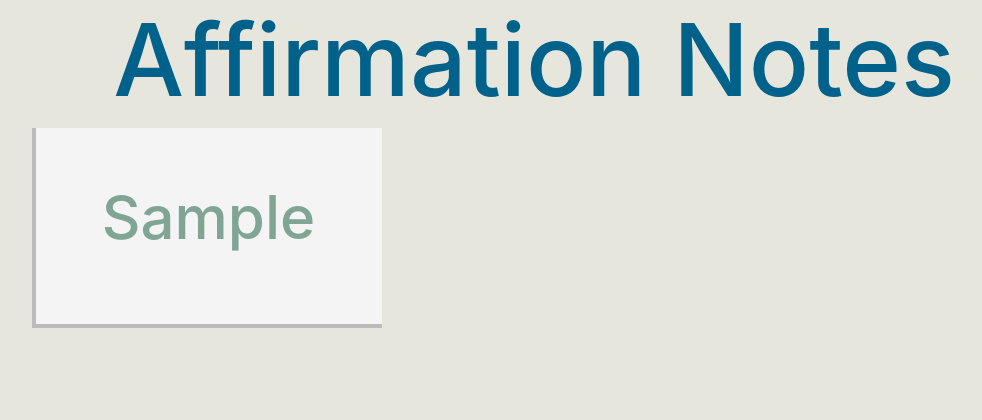
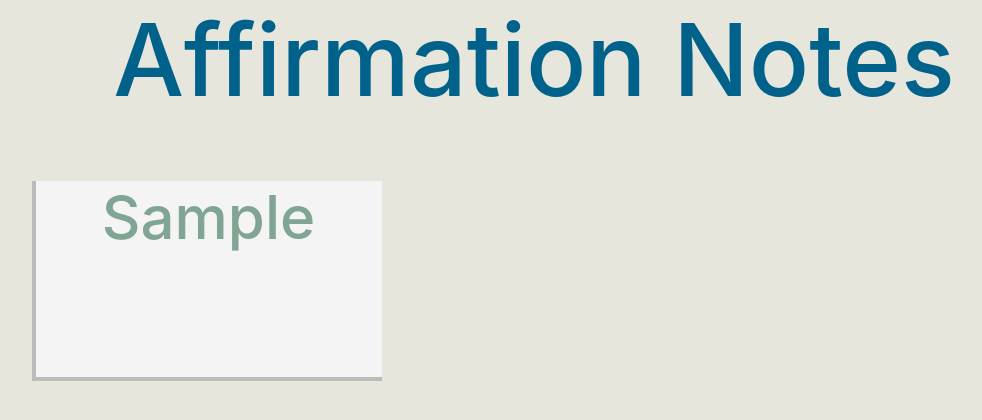
Before and after one commit to aibarrola/AffirmationMessenger, a Flask app: page /inbox in a window 1280 px wide. Shown: the part 61-481 px from the top of the page, without its empty margins (106-1088 px from the left). Run offline with Flask 2, Linux system fonts and the light colour scheme; a user stored in the database is signed in; tables that the repository leaves empty hold one stand-in row (values such as "Sample post"); some libraries are stand-ins or nearby versions.

Commit message:
changed to margin top

```diff
--- a/app_folder/static/styles/envelope.css
+++ b/app_folder/static/styles/envelope.css
@@ -138,7 +138,7 @@
 }
 
 .flip-note-front{
-  padding-top: 15%;
+  margin-top: 15%;
   background-color: #f5f4f4;
   color: #798992;
   border-left:rgb(187, 187, 187) solid 4px;
```
